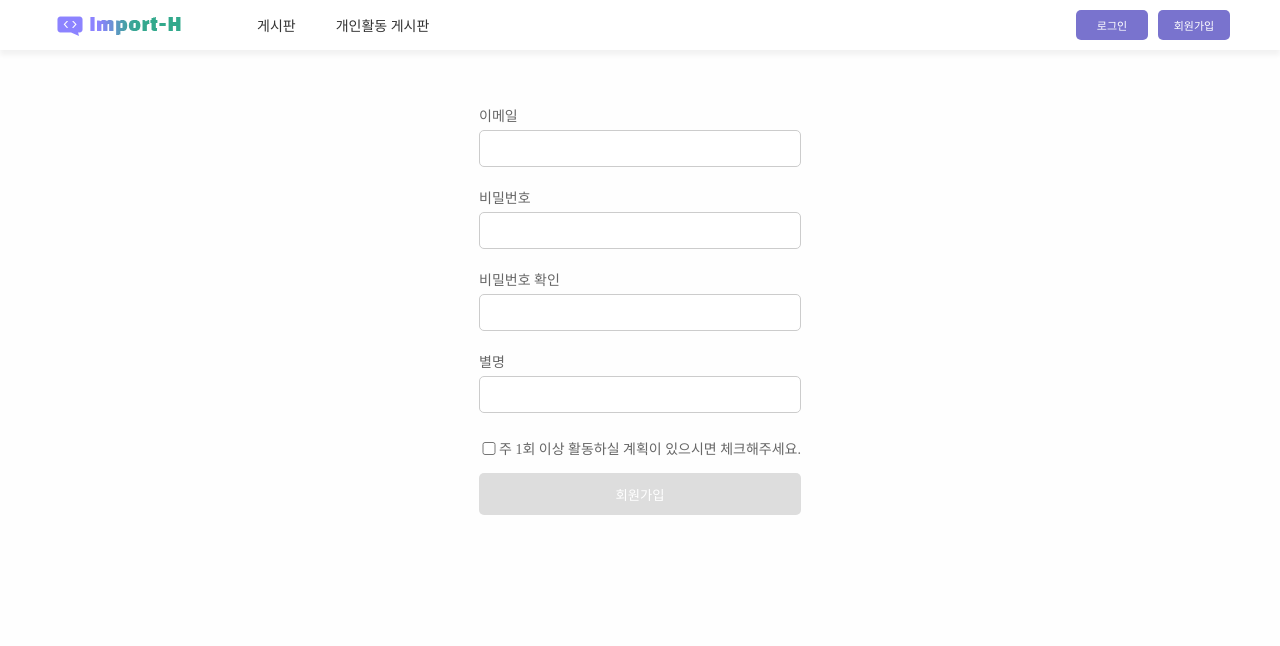
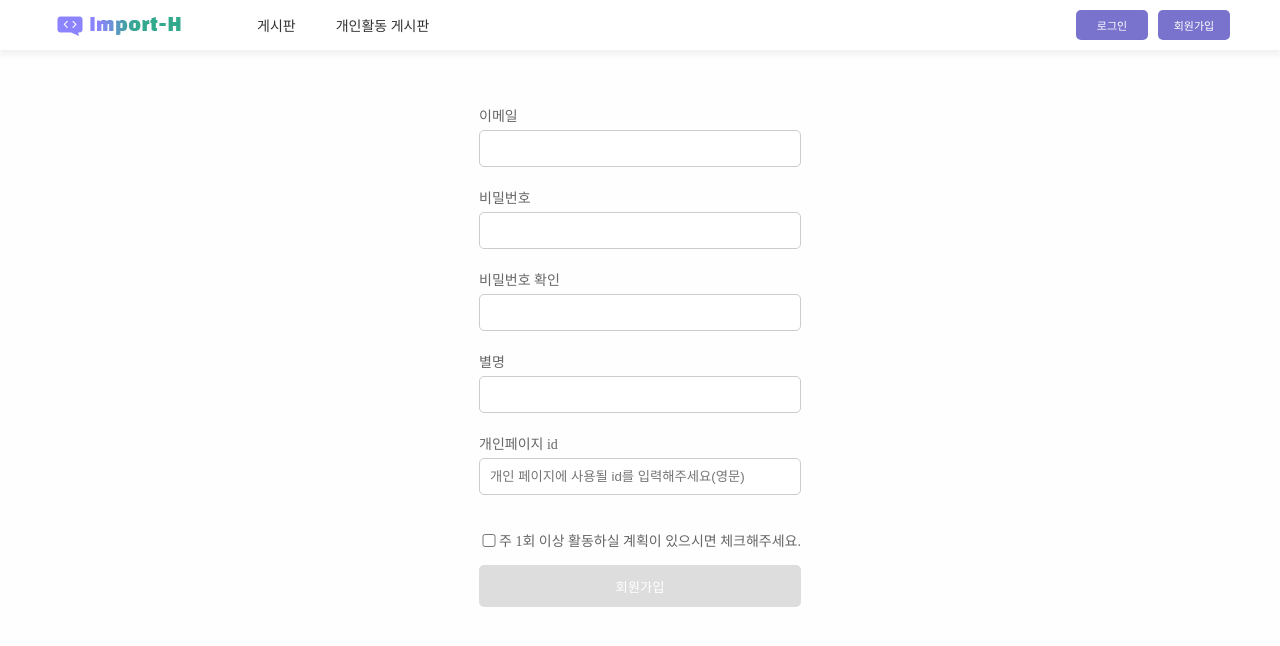
Before and after one commit to import-H/frontend, a React (Create React App) app: page /register in a window 1280 px wide. Shown: the top 646 px of the page. Built offline with nearby package versions, Linux system fonts and the light colour scheme; no server answers; a small style sheet from the web is missing.

Commit message:
FEAT : pathId input 추가

```diff
--- a/src/Pages/Register.js
+++ b/src/Pages/Register.js
@@ -41,7 +41,7 @@ const AuthInput = styled(Input)`
 
 const ErrorMsg = styled.div`
   display: flex;
-  align-itmes: center;
+  align-items: center;
   margin-top: 1rem;
   margin-bottom: 1rem;
   color: red;
@@ -73,6 +73,7 @@ const Register = () => {
     nickname: "",
     password: "",
     confirmPassword: "",
+    pathId: "",
     agree: false,
   });
 
@@ -81,6 +82,7 @@ const Register = () => {
     password: "",
     confirmPassword: "",
     nickname: "",
+    pathId: "",
   });
 
   // 유효성 검사에 사용됨
@@ -96,6 +98,7 @@ const Register = () => {
       nickname: authInfo.nickname,
       password: authInfo.password,
       confirmPassword: authInfo.confirmPassword,
+      pathId: authInfo.pathId,
       agree: authInfo.agree,
     };
     try {
@@ -108,10 +111,10 @@ const Register = () => {
   };
 
   // input에 변경이 생겼을 경우, 발생하는 이벤트
-  const onChange = async e => {
+  const onChange = e => {
     const { value, name } = e.target;
     if (name === "agree") setAuthInfo({ ...authInfo, [name]: !authInfo.agree });
-    else await setAuthInfo({ ...authInfo, [name]: value });
+    else setAuthInfo({ ...authInfo, [name]: value });
 
     if (name === "password") {
       if (value.length < 8)
@@ -146,6 +149,22 @@ const Register = () => {
     if (name === "confirmPassword") {
       if (authInfo.password !== value) {
         setErrorInfo({ ...errorInfo, [name]: "비밀번호가 일치하지 않습니다." });
+      } else setErrorInfo({ ...errorInfo, [name]: "" });
+    }
+
+    if (name === "pathId") {
+      const regExp = /[^a-zA-Z0-9]+/gi;
+
+      if (value.length < 3 || value.length > 15)
+        setErrorInfo({
+          ...errorInfo,
+          [name]: "id는 3자~15자 사이여야 합니다.",
+        });
+      else if (regExp.test(value)) {
+        setErrorInfo({
+          ...errorInfo,
+          [name]: "id는 영문과 숫자로만 이루어져야 합니다.",
+        });
       } else setErrorInfo({ ...errorInfo, [name]: "" });
     }
   };
@@ -197,6 +216,16 @@ const Register = () => {
           onChange={onChange}
           valid={errorInfo.nickname}
         />
+        <ErrorMsg></ErrorMsg>
+        <Label>개인페이지 id</Label>
+        <AuthInput
+          type="text"
+          name="pathId"
+          onChange={onChange}
+          valid={errorInfo.pathId}
+          placeholder="개인 페이지에 사용될 id를 입력해주세요(영문)"
+        />
+        <ErrorMsg>{errorInfo.pathId}</ErrorMsg>
         <CheckboxArea>
           <CheckInput type="checkbox" name="agree" onChange={onChange} />
           <Label>주 1회 이상 활동하실 계획이 있으시면 체크해주세요.</Label>
```
